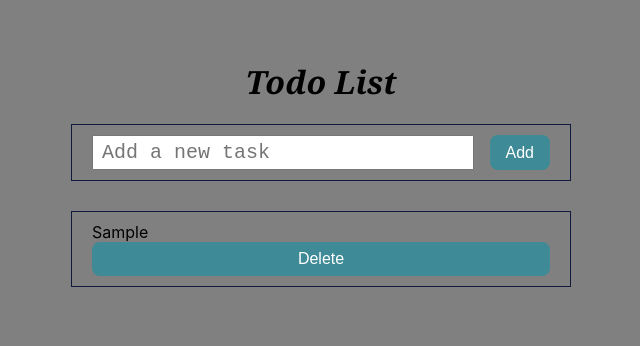
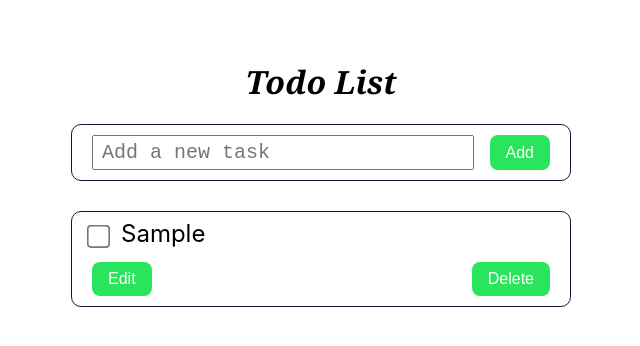
Before and after one commit to shakerbillo/todo_list, a React (Create React App) app: page / in a window 1280 px wide. Both pictures are taken after typing "Sample" into the empty fields and a click on the button "Add". Shown: the top 346 px of the page, without its empty margins (319-959 px from the left). Built offline with nearby package versions, Linux system fonts and the light colour scheme.

Commit message:
new additions

```diff
--- a/package.json
+++ b/package.json
@@ -6,6 +6,8 @@
     "@testing-library/jest-dom": "^5.16.5",
     "@testing-library/react": "^13.4.0",
     "@testing-library/user-event": "^13.5.0",
+    "classname": "^0.0.0",
+    "classnames": "^2.3.2",
     "react": "^18.2.0",
     "react-dom": "^18.2.0",
     "react-scripts": "5.0.1",
--- a/src/App.css
+++ b/src/App.css
@@ -5,7 +5,7 @@ h1 {
 }
 
 body {
-  background: grey
+  background: #fff
 }
 #todo-list {
   width: 500px;
@@ -13,6 +13,7 @@ body {
 }
 form, .todo {
   border: 1px solid rgb(15, 26, 61);
+  border-radius: 10px;
   padding: 10px 20px;
   margin-bottom: 10px;
 }
@@ -33,7 +34,7 @@ form input {
 
 button {
   font-size: 16px;
-  background-color: rgb(62, 138, 151);
+  background-color: #2be45d;
   color: #fff;
   border-radius: 8px;
   border: none;
@@ -41,10 +42,10 @@ button {
   cursor: pointer;
 }
 button:hover {
-  background-color: rgb(173, 47, 28);
+  background-color: #e35535;
 }
 button:active {
-  background-color: rgb(130,35,21);
+  background-color: #e35535;
 }
 button:focus {
   outline: 0;
@@ -69,6 +70,10 @@ input[type='text'] { font-size: 20px; font-family: monospace; }
   display: flex;
   margin: 10px 0;
 }
+
+.todo-crossed {
+  text-decoration: line-through;
+}
 .todo-actions {
   display: flex;
   justify-content: space-between;
--- a/src/App.js
+++ b/src/App.js
@@ -1,9 +1,11 @@
-import React from 'react';
-import { useState } from 'react';
+import { useState, useEffect } from 'react';
+
 import './App.css';
 const App = () => {
 	const [todos, setTodos] = useState([]);
 	const [todo, setTodo] = useState('');
+	const [editingText, setEditingText] = useState('');
+	const [todoEditing, setTodoEditing] = useState(null);
 
 	// handle change
 	const handleTodoChange = (e) => {
@@ -16,7 +18,7 @@ const App = () => {
 		const newTodo = {
 			id: new Date().getTime(),
 			text: todo.trim(),
-			complete: false,
+			completed: false,
 		};
 		if (newTodo.text.length > 0) {
 			setTodos([...todos].concat(newTodo));
@@ -33,8 +35,48 @@ const App = () => {
 	};
 
 	//  toggleComplete
+	const toggleComplete = (id) => {
+		let updatedTodos = [...todos].map((todo) => {
+			if (todo.id === id) {
+				todo.completed = !todo.completed;
+			}
+			return todo;
+		});
+		setTodos(updatedTodos);
+	};
 
 	// submitEdits
+	const submitEdits = (id) => {
+		const updatedTodos = [...todos].map((todo) => {
+			if (todo.id === id) {
+				todo.text = editingText;
+			}
+			return todo;
+		});
+		setTodos(updatedTodos);
+		setTodoEditing(null);
+	};
+
+	// editingTextChange
+	const editingTextChange = (e) => {
+		setEditingText(e.target.value);
+	};
+
+	// save new todos into localstorage
+	useEffect(() => {
+		const json = localStorage.getItem('todos');
+		const loadedTodos = JSON.parse(json);
+		if (loadedTodos) {
+			setTodos(loadedTodos);
+		}
+	}, []);
+
+	useEffect(() => {
+		if (todos.length > 0) {
+			const json = JSON.stringify(todos);
+			localStorage.setItem('todos', json);
+		}
+	}, [todos]);
 
 	return (
 		<div id="todo-list">
@@ -50,8 +92,27 @@ const App = () => {
 			</form>
 			{todos.map((todo) => (
 				<div className="todo" key={todo.id}>
-					{todo.text}
-					<button onClick={() => deleteTodo(todo.id)}>Delete</button>
+					<div className="todo-text">
+						<input
+							type="checkbox"
+							id="completed"
+							checked={todo.completed}
+							onChange={() => toggleComplete(todo.id)}
+						/>
+						{todo.id === todoEditing ? (
+							<input typeof="text" onChange={editingTextChange} />
+						) : (
+							<div>{todo.text}</div>
+						)}
+					</div>
+					<div className="todo-actions">
+						{todo.id === todoEditing ? (
+							<button onClick={() => submitEdits(todo.id)}>Submit Edits</button>
+						) : (
+							<button onClick={() => setTodoEditing(todo.id)}>Edit</button>
+						)}
+						<button onClick={() => deleteTodo(todo.id)}>Delete</button>
+					</div>
 				</div>
 			))}
 		</div>
```
Also changed, not shown: 1 other file (tests, documents, lock files or other folders).
